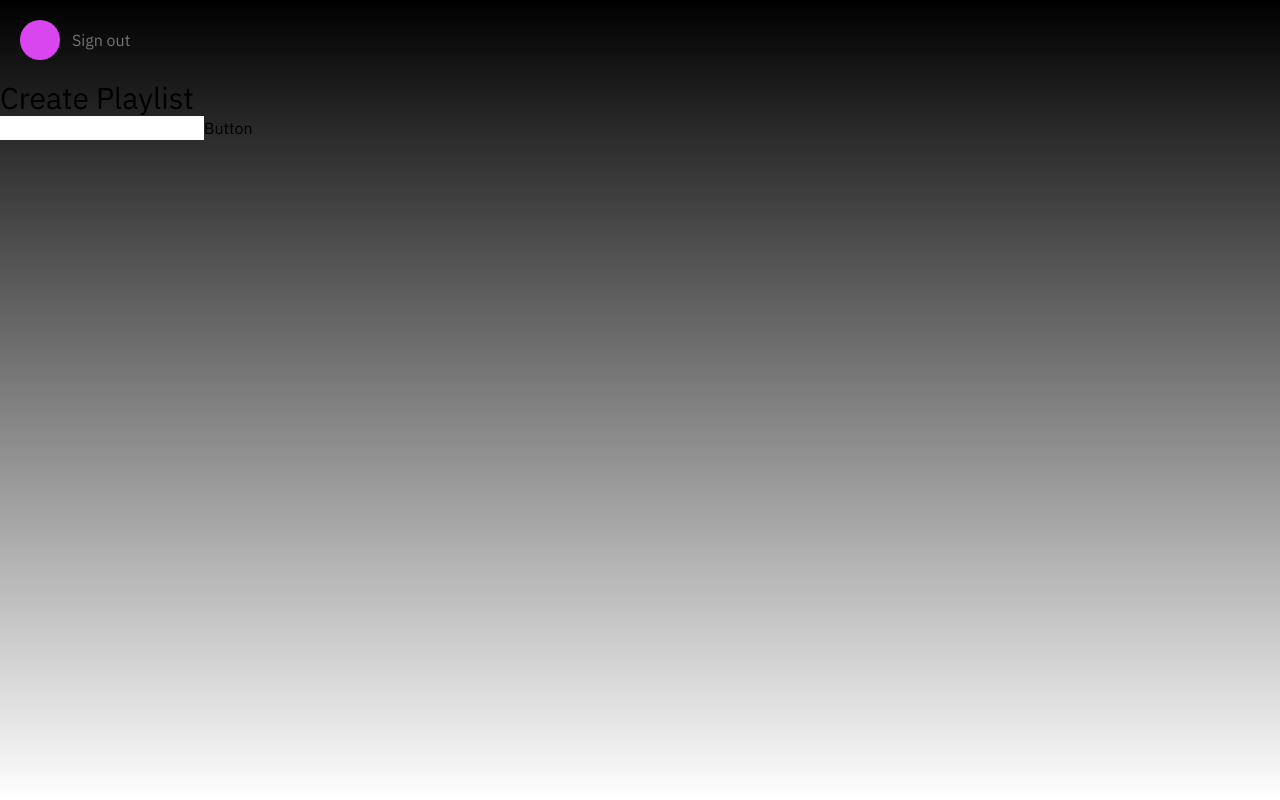
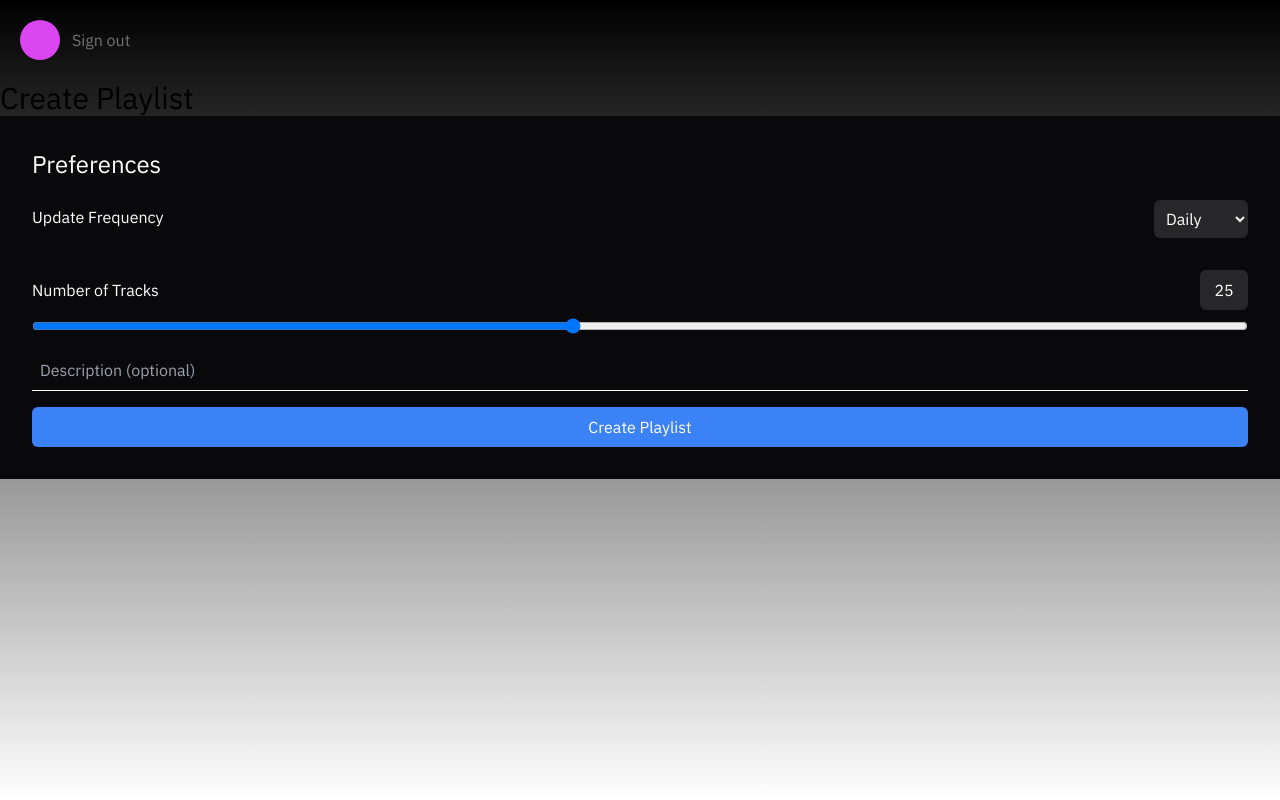
Before and after one commit to morrisRio/playlist-labs, a Next.js app: page /pages/CreatePlaylist in a window 1280 px wide. Built offline with nearby package versions, Linux system fonts and the light colour scheme; no server answers.

Commit message:
Refactor code to deprecate createPlaylist function and use custom API call instead

```diff
--- a/src/app/api/spotify/create-playlist/route.ts
+++ b/src/app/api/spotify/create-playlist/route.ts
@@ -2,7 +2,6 @@ import { NextResponse } from "next/server";
 import type { NextRequest } from "next/server";
 import { customPost } from "@/lib/serverUtils";
 import { getToken } from "next-auth/jwt";
-import { log } from "console";
 
 export async function POST(req: NextRequest): Promise<NextResponse> {
     const data = await req.json();
--- /dev/null
+++ b/src/app/api/spotify/genres/route.ts
@@ -0,0 +1,66 @@
+import { NextResponse } from "next/server";
+import type { NextRequest } from "next/server";
+import { customGet } from "@/lib/serverUtils";
+import { getToken } from "next-auth/jwt";
+
+export async function GET(req: NextRequest): Promise<NextResponse> {
+    console.log("getting genre seeds");
+
+    //add the token to the request for the api call
+    const token = await getToken({ req });
+    if (!token) {
+        console.error("No token found");
+        return new NextResponse("No token found", { status: 401 });
+    }
+
+    const accessToken = token?.accessToken || "no token found";
+
+    //make the api call to create the playlist
+    const res = await customGet(
+        `https://api.spotify.com/v1/recommendations/available-genre-seeds`,
+        accessToken
+    );
+    res.genres.forEach((element) => {
+        element[0].toLowerCase() == "o" ? console.log(element) : null;
+    });
+
+    return res;
+}
+
+// function for including the genres into the search endpoint with lehvenstein distance
+//https://stackoverflow.com/questions/22876890/find-word-with-mistakes-in-string
+
+//should first get the genre seeds and then compare the genre seeds with the search query, but only for the amount of entered characters
+// function levenshteinDistance(s, t) {
+//     if (!s.length) return t.length;
+//     if (!t.length) return s.length;
+
+//     return Math.min(
+//         levenshteinDistance(s.substr(1), t) + 1,
+//         levenshteinDistance(t.substr(1), s) + 1,
+//         levenshteinDistance(s.substr(1), t.substr(1)) +
+//             (s.charAt(0).toLowerCase() !== t.charAt(0).toLowerCase() ? 1 : 0)
+//     );
+// }
+
+// var testStrings = [
+//     "People are afraid of monters.",
+//     "Mansters are very scary, even in the daytime",
+//     "I like mnsters.",
+//     "I like a big, scary monser",
+// ];
+
+// var candidateWord = "monsters";
+// var words;
+// var results = [];
+// for (var i = 0; i < testStrings.length; i++) {
+//     words = testStrings[i].split(/[\s.,<>;:'"{}\[\]]+/);
+//     for (var j = 0; j < words.length; j++) {
+//         if (words[j]) {
+//             results.push({
+//                 word: words[j],
+//                 score: levenshteinDistance(words[j], candidateWord),
+//             });
+//         }
+//     }
+// }
--- a/src/app/globals.css
+++ b/src/app/globals.css
@@ -14,6 +14,14 @@
     }
     h4 {
         @apply text-lg;
+    }
+    input.hide-arrows[type="number"]::-webkit-outer-spin-button,
+    input.hide-arrows[type="number"]::-webkit-inner-spin-button,
+    input.hide-arrows[type="number"] {
+        text-align: center;
+        -webkit-appearance: none;
+        margin: 0;
+        -moz-appearance: textfield !important;
     }
 }
 
--- a/src/app/layout.tsx
+++ b/src/app/layout.tsx
@@ -55,7 +55,7 @@ export default async function RootLayout({
     // console.log("layout-session:", session);
     return (
         <html lang="en">
-            <body className={`${ibmPlexSans.variable} font-ibm`}>
+            <body className={`${ibmPlexSans.variable} font-ibm antialiased`}>
                 <SessionProvider session={session}>
                     <main className="min-h-screen">{children}</main>
                 </SessionProvider>
--- a/src/app/page.tsx
+++ b/src/app/page.tsx
@@ -1,17 +1,12 @@
-import Sidebar from "@/components/Sidebar";
+import PlaylistCreator from "@/components/PlaylistCreator";
+import Profile from "@/components/Profile";
 // import Center from "@/components/Dashboard";
 
 export default async function Home() {
     return (
-        <div className="h-full">
-            <div className="flex">
-                <Sidebar></Sidebar>
-                {/* <Center></Center>
-            </div>
-
-            <div>
-                <h2 className="bg-slate-600">this is da control</h2> */}
-            </div>
+        <div className="h-full w-full">
+            <PlaylistCreator></PlaylistCreator>
+            <Profile></Profile>
         </div>
     );
 }
--- a/src/app/pages/CreatePlaylist/page.tsx
+++ b/src/app/pages/CreatePlaylist/page.tsx
@@ -1,19 +1,28 @@
 // Code: CreatePlaylist page
-// "use client";
+"use client";
 
 import { getUserLikedSongs, createPlaylist } from "@/lib/spotifyActions";
 import { getAuthSession } from "@/lib/serverUtils";
 import { redirect } from "next/navigation";
 import Profile from "@/components/Profile";
 import PlaylistCreator from "@/components/PlaylistCreator";
+import { useEffect } from "react";
 
-const CreatePlaylist = async () => {
+const CreatePlaylist = () => {
     const helloWorld = () => {
         console.log("Hello World");
     };
     // const likedSongs = await getUserLikedSongs(session);
 
-    // newPlaylist();
+    //get genre seeds on page load
+    //useEffect only works on the client side
+    useEffect(() => {
+        const getGenreSeeds = async () => {
+            const genreSeeds = await fetch("/api/spotify/genres");
+            // console.log("genreSeeds:", genreSeeds);
+        };
+        getGenreSeeds();
+    }, []);
 
     return (
         <div>
--- a/src/components/PlaylistCreator.tsx
+++ b/src/components/PlaylistCreator.tsx
@@ -1,24 +1,161 @@
 "use client";
+import { useState, FormEvent } from "react";
 
-function Button() {
-    const newPlaylist = async (formdata: FormData) => {
-        console.log("fetching create-playlist with fromdata: ", formdata);
-        await fetch("/api/spotify/create-playlist", {
-            method: "POST",
-            body: JSON.stringify({
-                name: formdata.get("playlistname"),
-            }),
-        });
+interface Preferences {
+    frequency: string;
+    amount: number;
+    description?: string;
+}
+
+interface Seed {
+    type: string;
+    id: string;
+    title: string;
+    description: string;
+    thumbnail: string;
+}
+
+interface Rule {
+    type: string;
+    value: number;
+}
+
+type FormData = {
+    preferences: Preferences;
+    seeds: [Seed, ...Seed[]];
+    rules?: Rule[];
+};
+
+function PlaylistForm() {
+    const [preferences, setPreferences] = useState<Preferences>({
+        frequency: "daily",
+        amount: 25,
+        description: "",
+    });
+    //should all these be in a separate file?
+    const [seeds, setSeeds] = useState<[Seed]>([
+        {
+            type: "placeholder",
+            id: "placeholder",
+            title: "Add some stuff you want to hear in your playlist",
+            description: "minimum 1 seed required",
+            thumbnail: "",
+        },
+    ]);
+    const [rules, setRules] = useState<Rule[]>([
+        {
+            type: "placeholder",
+            value: 0,
+        },
+    ]);
+
+    const handlePrefChange = (
+        e: React.ChangeEvent<HTMLSelectElement | HTMLInputElement>
+    ) => {
+        const { name, value } = e.target;
+        setPreferences((prevState) => ({
+            //spread the previous state
+            ...prevState,
+            //update the changed value
+            [name]: value,
+        }));
+    };
+
+    const isFormValid =
+        preferences.frequency &&
+        preferences.amount >= 5 &&
+        preferences.amount <= 50;
+
+    // const newPlaylist = async (e: FormEvent, formdata: FormData) => {
+    //     //create a new playlist
+    //     e.preventDefault();
+    //     console.log("fetching create-playlist with fromdata: ", formdata);
+    //     await fetch("/api/spotify/create-playlist", {
+    //         method: "POST",
+    //         body: JSON.stringify({
+    //             name: formdata.get("playlistname"),
+    //         }),
+    //     });
+    //     //get recommendations with the parameters from formdata
+
+    //     //add the tracks to the playlist
+    // };
+
+    const handleSubmit = (e: FormEvent<HTMLFormElement>) => {
+        e.preventDefault();
+        console.log(preferences); // You can replace this with your actual form action
     };
 
     return (
-        <>
-            <form action={newPlaylist}>
-                <input className="text-black" type="text" name="playlistname" />
-                <button type="submit">Button</button>
+        <div className="flex justify-center bg-zinc-950 text-white">
+            <form
+                className="w-full p-8 flex flex-col gap-4"
+                onSubmit={handleSubmit}
+            >
+                <h2>Preferences</h2>
+                <label className="flex mb-4 space-between items-center justify-between">
+                    Update Frequency
+                    <select
+                        className="block mt-1 p-2 rounded-md bg-zinc-800 focus:outline-none focus:ring focus:border-blue-300"
+                        name="frequency"
+                        value={preferences.frequency}
+                        onChange={handlePrefChange}
+                        required
+                    >
+                        <option value="daily">Daily</option>
+                        <option value="weekly">Weekly</option>
+                        <option value="monthly">Monthly</option>
+                    </select>
+                </label>
+                <div>
+                    <label
+                        htmlFor="amount"
+                        className="flex items-center justify-between"
+                    >
+                        Number of Tracks
+                        <input
+                            type="number"
+                            className="hide-arrows p-2 rounded-md bg-zinc-800 focus:outline-none focus:ring focus:border-blue-300 max-w-12"
+                            name="amount"
+                            value={preferences.amount}
+                            min="5"
+                            max="50"
+                            onChange={handlePrefChange}
+                            required
+                        />
+                    </label>
+
+                    <input
+                        type="range"
+                        className="mt-2 block w-full rounded-md bg-zinc-800 focus:outline-none focus:ring focus:border-blue-300"
+                        name="amount"
+                        value={preferences.amount}
+                        min="5"
+                        max="50"
+                        onChange={handlePrefChange}
+                        required
+                    />
+                </div>
+                <input
+                    type="text"
+                    className="border-b border-b-white bg-transparent p-2 focus:outline-none focus:ring focus:border-blue-300"
+                    name="description"
+                    value={preferences.description}
+                    onChange={handlePrefChange}
+                    placeholder="Description (optional)"
+                />
+                <button
+                    type="submit"
+                    className={`block w-full p-2 rounded-md bg-blue-500 text-white ${
+                        !isFormValid && "opacity-50 cursor-not-allowed"
+                    }`}
+                    disabled={!isFormValid}
+                >
+                    Create Playlist
+                </button>
             </form>
-        </>
+        </div>
     );
 }
 
-export default Button;
+export default PlaylistForm;
--- a/src/lib/serverUtils.ts
+++ b/src/lib/serverUtils.ts
@@ -24,16 +24,17 @@ export const getAuthSession = async () => {
     return session;
 };
 
-export const customGet = async (url: string, session: AuthSession) => {
+export const customGet = async (
+    url: string,
+    token: string
+): Promise<NextResponse> => {
     "use server";
-    if (!session) {
-        return null;
-    }
     const res = await fetch(url, {
         headers: {
-            Authorization: `Bearer ${session.accessToken}`,
+            Authorization: `Bearer ${token}`,
         },
     }).then((res) => res.json());
+    console.log("res:", res);
 
     return res;
 };
--- a/src/lib/spotifyActions.ts
+++ b/src/lib/spotifyActions.ts
@@ -3,6 +3,8 @@ import { customGet, customPost } from "./serverUtils";
 import { AuthSession } from "@/types/spotify";
 
 //CREATE ==============================================================================
+
+//this is deprecated. now with custom api call
 export const createPlaylist = async (
     playlistName: string,
     description: string
```
Also changed, not shown: Todo.txt (added).
